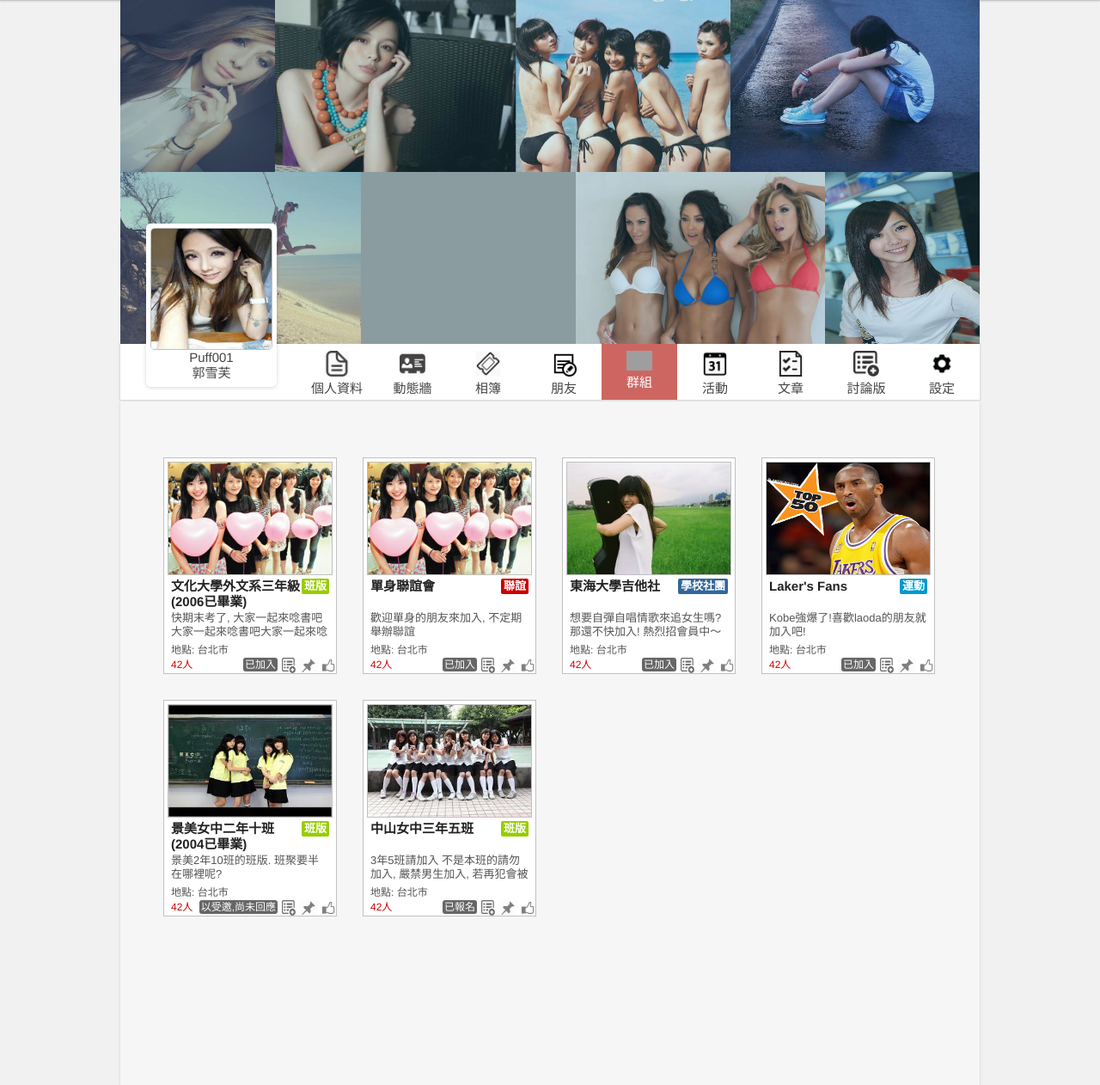
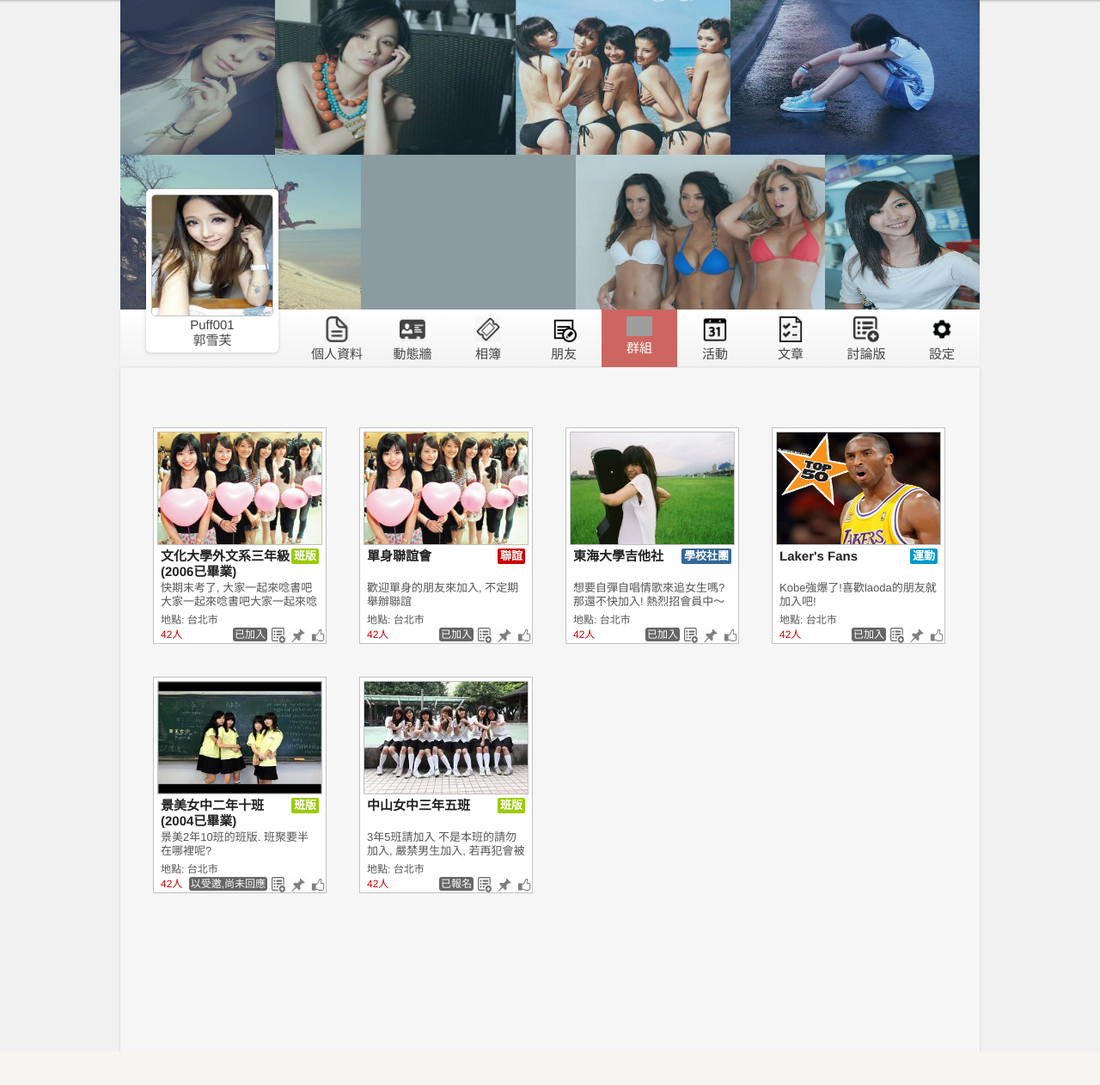
Before and after one commit to Arthur0206/MyClass-Social-Network-Website, a PHP site: page /MyClass/User/userMain.php in a window 1280 px wide. Shown: the part 55-1317 px from the top of the page at 86% size. After the commit the page ends 1278 px from the top, so only its background shows below. Run offline with PHP 8.4, Linux system fonts and the light colour scheme; some libraries are stand-ins or nearby versions; grey boxes are pictures that could not be loaded.

Commit message:
second bar, user panel style update

```diff
--- a/User/aboutPanel.php
+++ b/User/aboutPanel.php
@@ -1,6 +1,5 @@
 		<div id="about_panel" class="panel">
 			<div class="setting_panel">
-				<span class="private_button"><img src="../Pics/pen.png"><span>隱私設定</span></span>
 				<div class="private_list" style="width:394px;bottom:-16px;right:0px"> <!-- 用js來計算並填入width, top, left -->
 					<span class="private_title">我的『關於』頁面隱私設定：</span>
 					<span class="private_option selected">公開</span>
--- a/User/albumPanel.php
+++ b/User/albumPanel.php
@@ -1,6 +1,5 @@
 <div id="album_panel" class="panel">
 	<div class="setting_panel">
-		<span class="private_button"><img src="../Pics/pen.png"><span>隱私設定</span></span>
 		<span id="add_new_moment_button" class="add_search_button unselectable">＋新增相簿</span>
 	</div>
 	<div class="albums_continer">
--- a/User/articlePanel.php
+++ b/User/articlePanel.php
@@ -1,6 +1,5 @@
 <div id="article_panel" class="panel">
 	<div class="setting_panel">
-		<span class="private_button"><img src="../Pics/pen.png"><span>隱私設定</span></span>
 	</div>
 	<div>
 		<table style="width:100%">
--- a/User/boardPanel.php
+++ b/User/boardPanel.php
@@ -1,7 +1,6 @@
 <div id="board_panel" class="panel">
 	<div class="setting_panel">
 		<span id="all_moment_filter" class="filter_button is_clicked unselectable">我關切的討論版</span>
-		<span class="private_button"><img src="../Pics/pen.png"><span>隱私設定</span></span>
 		<div class="private_list" style="width:350px;bottom:-16px;right:0px"> <!-- 用js來計算並填入width, top, left -->
 			<span class="private_title">我的『討論版』頁面：</span>
 			<span class="private_option selected">公開</span>
--- a/User/eventPanel.php
+++ b/User/eventPanel.php
@@ -6,7 +6,6 @@ javascript 貼 xml 時, 把所有events照 月份 以及"還沒開始""正在進
 
 		<div id="event_panel" class="panel">
 			<div class="setting_panel">
-				<span class="private_button"><img src="../Pics/pen.png"><span>隱私設定</span></span>
 				<div class="private_list" style="width:305px;bottom:-88px;right:0px"> <!-- 用js來計算並填入width, top, left -->
 					<span class="private_title">我參加的活動：</span>
 					<span class="private_option selected">公開</span>
--- a/User/friendPanel.php
+++ b/User/friendPanel.php
@@ -1,6 +1,5 @@
 <div id="friend_panel" class="panel">
 	<div class="setting_panel">
-		<span class="private_button"><img src="../Pics/pen.png"><span>隱私設定</span></span>
 		<span id="search_new_friend_button" class="add_search_button unselectable">收尋其他使用者</span>
 	</div>
 	<div class="user_continer">
--- a/User/wallPanel.php
+++ b/User/wallPanel.php
@@ -2,7 +2,6 @@
 			<div class="setting_panel">
 				<span id="all_moment_filter" class="filter_button is_clicked unselectable">朋友及我的動態</span>
 				<span id="user_own_moment_filter" class="filter_button unselectable">我個人的動態</span>
-				<span class="private_button"><img src="../Pics/pen.png"><span>隱私設定</span></span>
 				<div class="private_list" style="width:305px;bottom:-40px;right:0px"> <!-- 用js來計算並填入width, top, left -->
 					<span class="private_title">我個人的動態：</span>
 					<span class="private_option selected">公開</span>
--- a/css/album.css
+++ b/css/album.css
@@ -1,6 +1,6 @@
 /* 相簿頁面 */
 #album_panel {
-	width: 930px;
+	width: 1000px;
 	margin: auto;
 }
 .album {
@@ -8,7 +8,7 @@
 	width: 200px;
 	height: 220px;
 	float: left;
-	margin: 15px;
+	margin: 19px 0px 19px 38px;
 	overflow: hidden;
 	border: 1px solid #C1C1C1;
 }
--- a/css/group.css
+++ b/css/group.css
@@ -1,6 +1,6 @@
 /* 群組頁面 */
 #group_panel {
-	width: 930px;
+	width: 1000px;
 	margin: auto;
 }
 .group {
@@ -9,7 +9,7 @@
 	width: 200px;
 	height: 250px;
 	float: left;
-	margin: 15px;
+	margin: 19px 0px 19px 38px;
 	overflow: hidden;
 	border: 1px solid #C1C1C1;
 }
--- a/css/main.css
+++ b/css/main.css
@@ -599,13 +599,15 @@ li.selected {
 
 /* Second Bar */
 #second_bar {
+    background: linear-gradient(rgba(255, 255, 255, 0.9), rgba(241, 241, 241, 0.9)) repeat scroll 0 0 transparent;
     width: 1000px;
     margin-left: auto;
     margin-right: auto;
 	height: 65px;
 	background-color: #FFFFFF;
 	margin-bottom: 2px;
-	box-shadow: 0px 0px 2px 1px #D8D5D0;
+	border-bottom: 1px solid rgba(0, 0, 0, 0.05);
+    box-shadow: 0 1px 3px rgba(0, 0, 0, 0.05);
 }
 #second_bar ul {
 	margin: 0;
@@ -616,7 +618,7 @@ li.selected {
 	float: left;
 	//padding: 20px;
 	width: 88px;
-    height: 65px;
+    height: 67px;
 	text-align: center;
 	//border-left: 1px solid #D8D5D0;
 }
--- a/css/user.css
+++ b/css/user.css
@@ -5,12 +5,12 @@
     position: relative;
     //top: 10px;
     width: 1000px;
-    height: 400px;
+    height: 360px;
     margin: auto;
 }
 .user_back_img_block {
     float: left;
-    height: 200px;
+    height: 180px;
     //width: 200px;
     overflow: hidden;
     display: inline;
@@ -18,7 +18,7 @@
     padding: 0px;
 }
 .user_back_img_block img {
-    height: 200px;
+    height: 180px;
     //width: 200px;
     //border: 1px solid #777777;
     opacity: 0.8;
@@ -35,16 +35,16 @@
     box-shadow: 0 0 1px rgba(0, 0, 0, 0.1), 0 1px 5px rgba(0, 0, 0, 0.15);
     border-radius: 5px;
     background-color: #FFFFFF;
-	width: 152px;
+	width: 154px;
 	height: 190px;
 	position: absolute;
 	left: 30px;
-	top: 260px;
+	top: 220px;
 	margin-right: 0px;
 	padding: 0px;
 }
 .user_profile_img {
-    margin: 5px 5px 0px 5px;
+    margin: 6px 6px 1px 6px;
 	width: 140px;
 	height: 140px;
 	border: 1px solid #C1C1C1;
@@ -62,7 +62,7 @@
 }
 /* 朋友 panel */
 #friend_panel {
-	width: 860px;
+	width: 1000px;
 	margin: auto;
 }
 .user {
@@ -70,7 +70,7 @@
 	width: 140px;
 	height: 171px;
 	float: left;
-	margin: 15px;
+	margin: 10px 0px 10px 20px;
 	overflow: hidden;
 	border: 1px solid #C1C1C1;
 }
```
